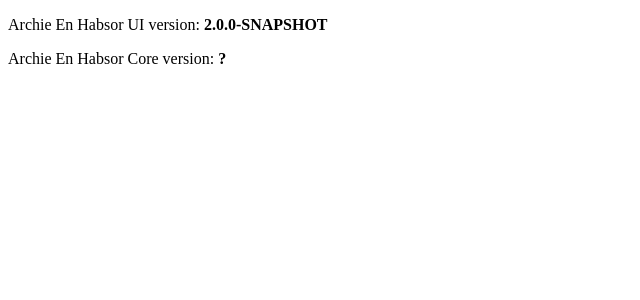
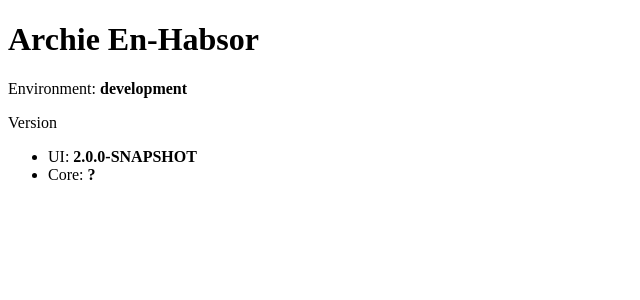
Before and after one commit to archie-soft/archie-enhabsor-ui, an Angular app: page /about in a window 1280 px wide. Shown: the top 300 px of the page, without its empty margins (0-640 px from the left). Built offline with nearby package versions, Linux system fonts and the light colour scheme; no server answers.

Commit message:
change about module

```diff
--- a/src/app/about/about.component.html
+++ b/src/app/about/about.component.html
@@ -1,14 +1,26 @@
 <div>
+    <h1>
+        Archie En-Habsor
+    </h1>
     <p>
-        Archie En Habsor UI version:
+        Environment:
         <strong>
-            {{ uiVersion }}
+            {{ getEnvironment() }}
         </strong>
     </p>
-    <p>
-        Archie En Habsor Core version:
-        <strong>
-            {{ coreVersion }}
-        </strong>
-    </p>
+    <p>Version</p>
+    <ul>
+        <li>
+            UI:
+            <strong>
+                {{ getUiVersion() }}
+            </strong>
+        </li>
+        <li>
+            Core:
+            <strong>
+                {{ coreVersion }}
+            </strong>
+        </li>
+    </ul>
 </div>
--- a/src/app/about/about.component.ts
+++ b/src/app/about/about.component.ts
@@ -8,14 +8,16 @@ import { environment } from '../../environments/environment';
   styleUrls: ['./about.component.css']
 })
 export class AboutComponent implements OnInit {
-  uiVersion: string = "?";
   coreVersion: String = "?";
 
   constructor(private http: HttpClient) { }
 
   ngOnInit() {
-    this.uiVersion = environment.version;
     this.getCoreVersion();
+  }
+
+  getEnvironment() {
+    return environment.production ? "production" : "development";
   }
 
   getUiVersion() {
```
Also changed, not shown: 1 other file (tests, documents, lock files or other folders).
